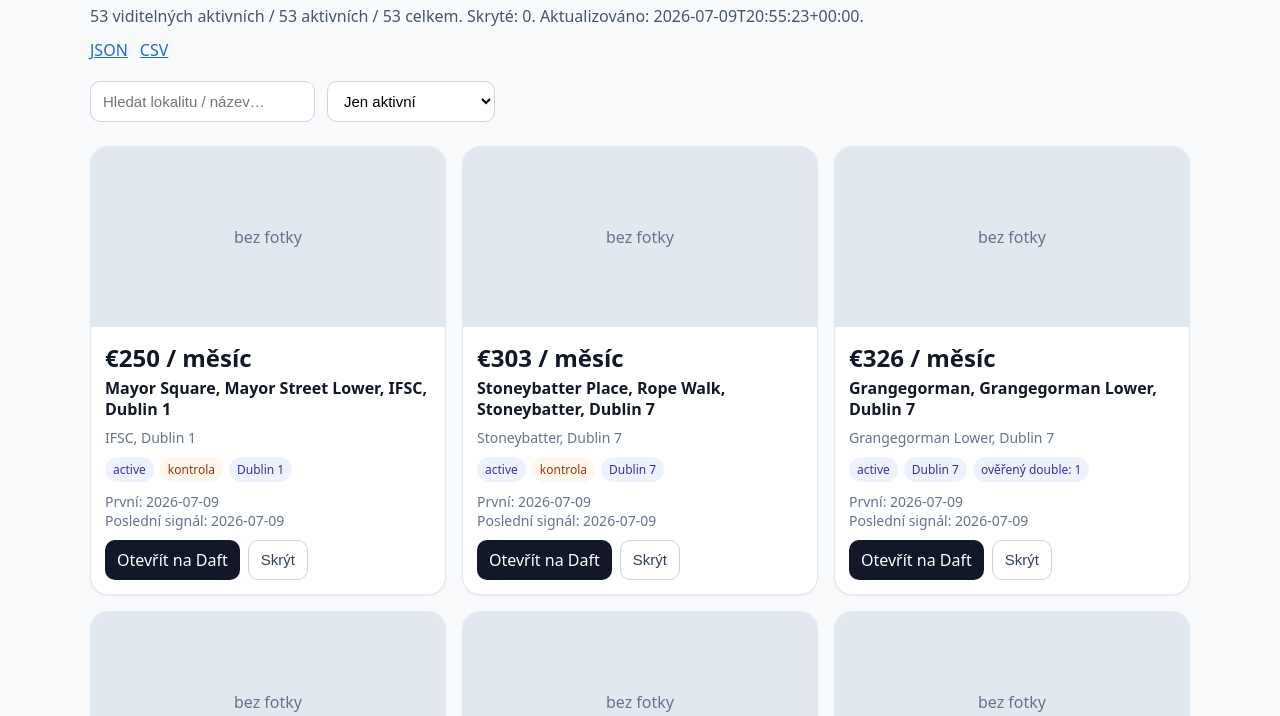
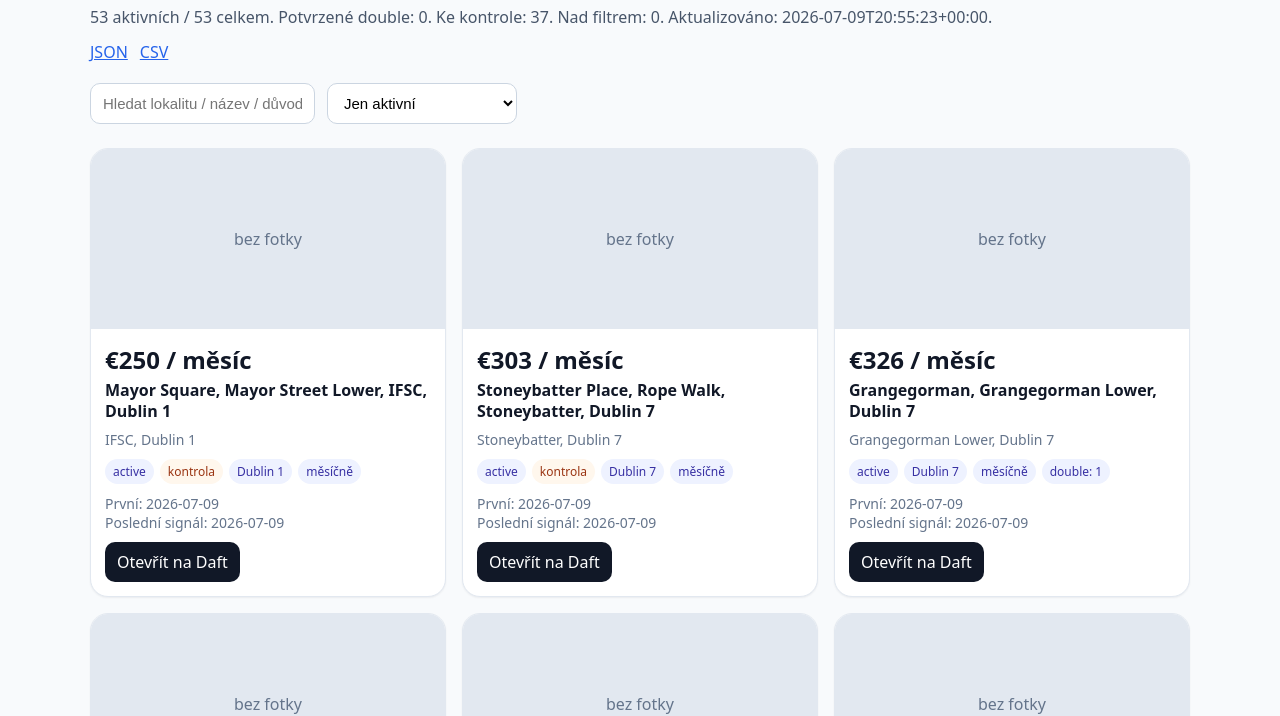
Before and after one commit to paramaan666/daft-dublin-rent-tracker, a plain HTML site: page site/index.html in a window 1280 px wide. Shown: the part 84-800 px from the top of the page. Drawn offline with Linux system fonts and the light colour scheme.

Commit message:
Improve listing review display

```diff
--- a/site/index.html
+++ b/site/index.html
@@ -9,11 +9,9 @@
     body { margin: 0; padding: 24px; }
     header { max-width: 1100px; margin: 0 auto 24px; }
     h1 { margin: 0 0 8px; font-size: clamp(28px, 4vw, 42px); }
-    .meta { color: #475569; }
+    .meta { color: #475569; line-height: 1.5; }
     .toolbar { display: flex; flex-wrap: wrap; gap: 12px; margin: 20px 0; }
-    input, select, button.action { padding: 10px 12px; border: 1px solid #cbd5e1; border-radius: 10px; font-size: 15px; background: white; }
-    button.action { cursor: pointer; color: #334155; }
-    button.action:hover { background: #f1f5f9; }
+    input, select { padding: 10px 12px; border: 1px solid #cbd5e1; border-radius: 10px; font-size: 15px; background: white; }
     main { max-width: 1100px; margin: 0 auto; }
     .grid { display: grid; grid-template-columns: repeat(auto-fill, minmax(280px, 1fr)); gap: 16px; }
     .card { background: white; border: 1px solid #e2e8f0; border-radius: 18px; overflow: hidden; box-shadow: 0 1px 2px rgba(15, 23, 42, .06); }
@@ -27,8 +25,9 @@
     .badge { border-radius: 999px; padding: 4px 8px; font-size: 12px; background: #eef2ff; color: #3730a3; }
     .warning { background: #fff7ed; color: #9a3412; }
     .inactive { background: #f1f5f9; color: #475569; }
-    .actions { display: flex; flex-wrap: wrap; gap: 8px; margin-top: 10px; }
-    a.button { display: inline-block; padding: 9px 12px; background: #111827; color: white; border-radius: 10px; text-decoration: none; }
+    .good { background: #ecfdf5; color: #065f46; }
+    .danger { background: #fef2f2; color: #991b1b; }
+    a.button { display: inline-block; margin-top: 10px; padding: 9px 12px; background: #111827; color: white; border-radius: 10px; text-decoration: none; }
     .links { display: flex; gap: 12px; margin-top: 12px; }
     .links a { color: #2563eb; }
   </style>
@@ -39,49 +38,43 @@
     <div class="meta" id="meta">Načítám dataset…</div>
     <div class="links"><a href="data/listings.json">JSON</a><a href="data/listings.csv">CSV</a></div>
     <div class="toolbar">
-      <input id="search" placeholder="Hledat lokalitu / název…" />
+      <input id="search" placeholder="Hledat lokalitu / název / důvod…" />
       <select id="status">
         <option value="active">Jen aktivní</option>
-        <option value="all">Vše viditelné</option>
+        <option value="all">Vše</option>
+        <option value="confirmed">Jen potvrzené double</option>
         <option value="needs_review">Potřebuje kontrolu</option>
+        <option value="price_above_filter">Nad cenovým filtrem</option>
         <option value="possibly_removed">Možná pryč</option>
-        <option value="hidden">Skryté</option>
       </select>
     </div>
   </header>
   <main><div class="grid" id="grid"></div></main>
   <script>
     let listings = [];
-    let updatedAt = '';
-    const hiddenStorageKey = 'daft-hidden-listing-ids-v1';
-    const hiddenIds = new Set(loadHiddenIds());
     const euro = new Intl.NumberFormat('en-IE', { style: 'currency', currency: 'EUR', maximumFractionDigits: 0 });
     async function load() {
       const res = await fetch('data/listings.json', { cache: 'no-store' });
       const payload = await res.json();
       listings = payload.listings || [];
-      updatedAt = payload.updated_at || 'zatím nikdy';
+      const active = listings.filter(x => x.status === 'active').length;
+      const confirmed = listings.filter(x => x.classification === 'confirmed_double').length;
+      const review = listings.filter(x => x.needs_review).length;
+      const above = listings.filter(x => x.status === 'price_above_filter').length;
+      document.getElementById('meta').textContent = `${active} aktivních / ${listings.length} celkem. Potvrzené double: ${confirmed}. Ke kontrole: ${review}. Nad filtrem: ${above}. Aktualizováno: ${payload.updated_at || 'zatím nikdy'}.`;
       render();
     }
     function render() {
       const q = document.getElementById('search').value.toLowerCase().trim();
       const status = document.getElementById('status').value;
-      const active = listings.filter(x => x.status === 'active').length;
-      const visibleActive = listings.filter(x => x.status === 'active' && !isHidden(x)).length;
-      const hidden = listings.filter(isHidden).length;
-      document.getElementById('meta').textContent = `${visibleActive} viditelných aktivních / ${active} aktivních / ${listings.length} celkem. Skryté: ${hidden}. Aktualizováno: ${updatedAt}.`;
       let rows = listings.filter(x => {
-        const hiddenListing = isHidden(x);
-        if (status === 'hidden') {
-          if (!hiddenListing) return false;
-        } else {
-          if (hiddenListing) return false;
-          if (status === 'active' && x.status !== 'active') return false;
-          if (status === 'needs_review' && !x.needs_review) return false;
-          if (status === 'possibly_removed' && x.status !== 'possibly_removed') return false;
-        }
+        if (status === 'active' && x.status !== 'active') return false;
+        if (status === 'confirmed' && x.classification !== 'confirmed_double') return false;
+        if (status === 'needs_review' && !x.needs_review) return false;
+        if (status === 'price_above_filter' && x.status !== 'price_above_filter') return false;
+        if (status === 'possibly_removed' && x.status !== 'possibly_removed') return false;
         if (q) {
-          const hay = `${x.title || ''} ${x.location || ''} ${x.postcode || ''}`.toLowerCase();
+          const hay = `${x.title || ''} ${x.location || ''} ${x.postcode || ''} ${x.property_type || ''} ${(x.review_reasons || []).join(' ')} ${x.evidence || ''}`.toLowerCase();
           if (!hay.includes(q)) return false;
         }
         return true;
@@ -89,60 +82,34 @@
       document.getElementById('grid').innerHTML = rows.map(card).join('') || '<p>Žádné nabídky pro zvolený filtr.</p>';
     }
     function esc(s) { return String(s ?? '').replace(/[&<>"]/g, ch => ({'&':'&amp;','<':'&lt;','>':'&gt;','"':'&quot;'}[ch])); }
-    function loadHiddenIds() {
-      try {
-        const ids = JSON.parse(localStorage.getItem(hiddenStorageKey) || '[]');
-        return Array.isArray(ids) ? ids : [];
-      } catch {
-        return [];
-      }
-    }
-    function saveHiddenIds() {
-      localStorage.setItem(hiddenStorageKey, JSON.stringify([...hiddenIds]));
-    }
-    function listingKey(x) {
-      return x.id || x.url;
-    }
-    function isHidden(x) {
-      return hiddenIds.has(listingKey(x));
-    }
-    function hideListing(id) {
-      hiddenIds.add(id);
-      saveHiddenIds();
-      render();
-    }
-    function restoreListing(id) {
-      hiddenIds.delete(id);
-      saveHiddenIds();
-      render();
+    function priceText(x) {
+      if (x.price_display) return x.price_display;
+      if (!x.price_eur) return 'Cena neznámá';
+      const period = x.rent_period === 'week' ? 'týden' : 'měsíc';
+      return `${euro.format(x.price_eur)} / ${period}`;
     }
     function card(x) {
-      const price = x.price_eur ? euro.format(x.price_eur) + ' / měsíc' : 'Cena neznámá';
       const reasons = (x.review_reasons || []).join(', ');
-      const id = listingKey(x);
-      const idArg = esc(JSON.stringify(id));
-      const hiddenListing = isHidden(x);
+      const statusClass = x.status === 'price_above_filter' ? 'danger' : (x.status === 'active' ? '' : 'inactive');
       const badges = [
-        `<span class="badge ${x.status === 'active' ? '' : 'inactive'}">${esc(x.status || 'active')}</span>`,
-        hiddenListing ? `<span class="badge inactive">skryté</span>` : '',
+        `<span class="badge ${statusClass}">${esc(x.status || 'active')}</span>`,
+        x.classification === 'confirmed_double' ? `<span class="badge good">potvrzené double</span>` : '',
         x.needs_review ? `<span class="badge warning" title="${esc(reasons)}">kontrola</span>` : '',
         x.postcode ? `<span class="badge">${esc(x.postcode)}</span>` : '',
-        x.double_beds ? `<span class="badge">ověřený double: ${esc(x.double_beds)}</span>` : ''
+        x.rent_period ? `<span class="badge">${esc(x.rent_period === 'week' ? 'týdně' : 'měsíčně')}</span>` : '',
+        x.double_beds ? `<span class="badge">double: ${esc(x.double_beds)}</span>` : ''
       ].join('');
       return `<article class="card">
         <div class="thumb">${x.thumbnail_url ? `<img src="${esc(x.thumbnail_url)}" alt="" loading="lazy">` : 'bez fotky'}</div>
         <div class="content">
-          <div class="price">${esc(price)}</div>
+          <div class="price">${esc(priceText(x))}</div>
           <div class="title">${esc(x.title || x.url)}</div>
-          <div class="muted">${esc(x.location || x.postcode || 'lokalita neviditelná v emailu')}</div>
+          <div class="muted">${esc(x.location || x.postcode || 'lokalita neviditelná')}</div>
           <div class="badges">${badges}</div>
+          <div class="muted">${esc(x.property_type || '')}</div>
+          <div class="muted" title="${esc(reasons)}">${esc((x.evidence || '').slice(0, 180))}${(x.evidence || '').length > 180 ? '…' : ''}</div>
           <div class="muted">První: ${esc(x.first_seen || '')}<br>Poslední signál: ${esc(x.last_seen || '')}</div>
-          <div class="actions">
-            <a class="button" href="${esc(x.url)}" target="_blank" rel="noopener noreferrer">Otevřít na Daft</a>
-            ${hiddenListing
-              ? `<button class="action" type="button" onclick="restoreListing(${idArg})">Obnovit</button>`
-              : `<button class="action" type="button" onclick="hideListing(${idArg})">Skrýt</button>`}
-          </div>
+          <a class="button" href="${esc(x.url)}" target="_blank" rel="noopener noreferrer">Otevřít na Daft</a>
         </div>
       </article>`;
     }
```
